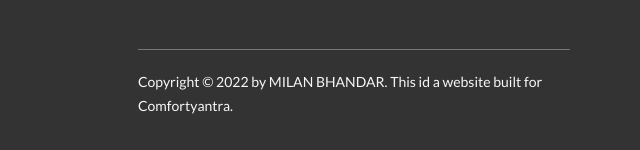
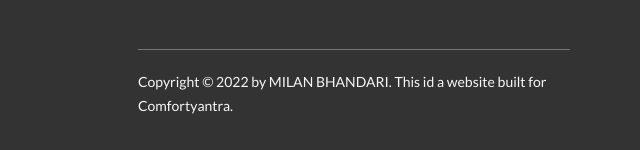
Before and after one commit to basmil159/comfortyantra, a website: page index.html in a window 1280 px wide. Shown: the part 4918-5068 px from the top of the page, 640-1280 px from the left. Drawn offline with Linux system fonts and the light colour scheme.

Commit message:
Update index.html

```diff
--- a/index.html
+++ b/index.html
@@ -454,7 +454,7 @@
         </div>
         <div class="col-1-of-2">
           <p class="footer__copyright">
-            Copyright &copy; 2022 by <a href="#" class="footer__link">Milan Bhandar</a>. This id a website built for Comfortyantra.
+            Copyright &copy; 2022 by <a href="#" class="footer__link">Milan Bhandari</a>. This id a website built for Comfortyantra.
           </p>
         </div>
       </div>
```
